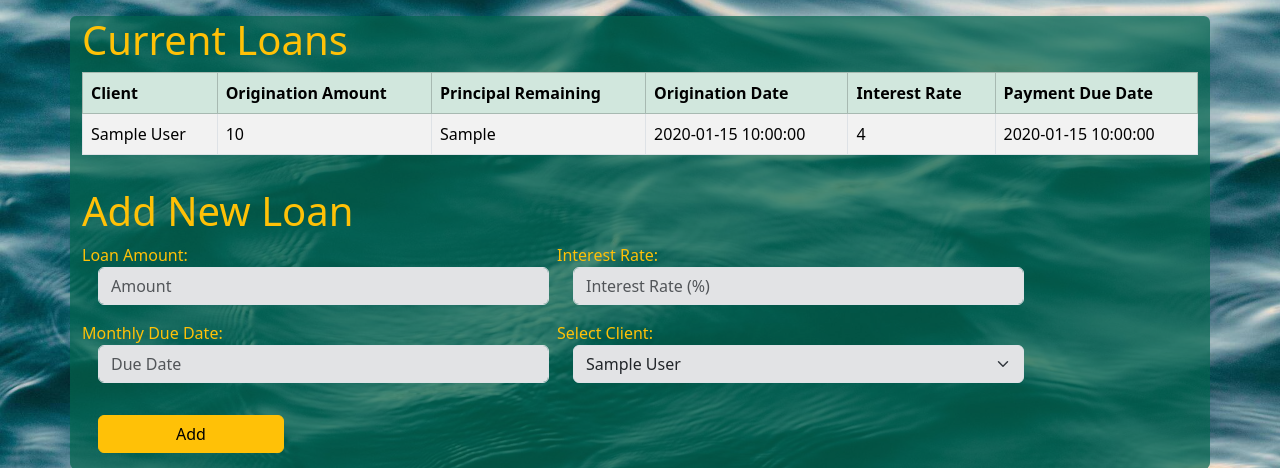
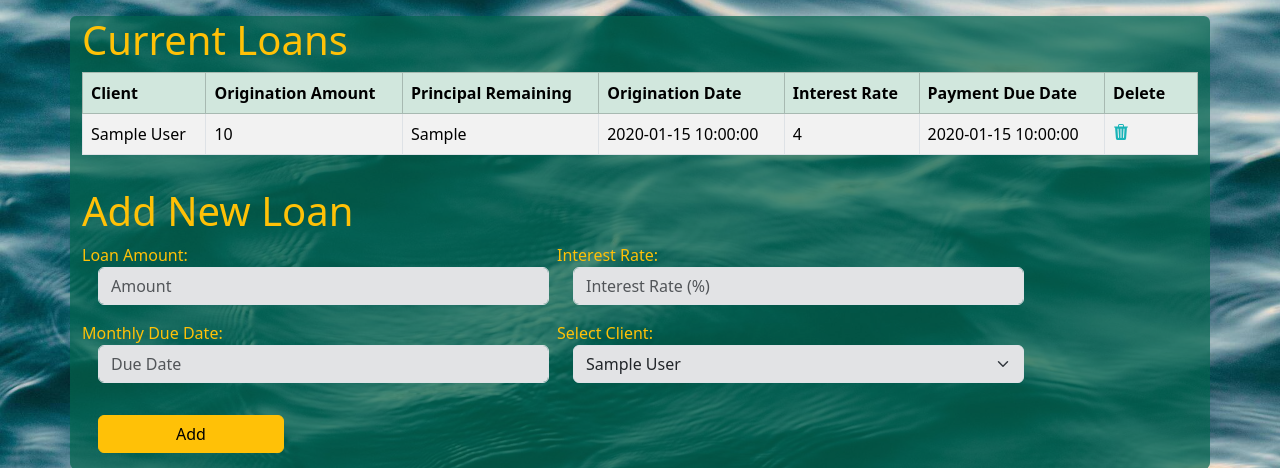
Before and after one commit to cbridgesosu/WeHeartLoanSharking, a Flask app: template templates/add_loan.j2 in a window 1280 px wide. Shown: the part 77-545 px from the top of the page. Run offline with Flask 3, Linux system fonts and the light colour scheme; the template is opened without the code that fills it: most values are stand-ins (such as "Sample title", 1, 10 or a date in 2020); some libraries are stand-ins or nearby versions.

Commit message:
Add delete to loans page.  Haven't tested as servers at OSU won't let me spin up gunicorn.

```diff
--- a/app.py
+++ b/app.py
@@ -273,6 +273,14 @@ def add_loan():
 
     return render_template("add_loan.j2", loans=loans,  clients=clients)
 
+@app.route('/delete_loan/<int:loanID>')
+def delete_assignment(loanID):
+    # Query to delete loan entry with selected ID
+    query_Delete_Loan = "DELETE FROM Loans WHERE loanID = '%s';"
+    cur = mysql.connection.cursor()
+    cur.execute(query_Delete_Loan, (loanID,))
+    mysql.connection.commit()
+
 # Routes for Collections page
 @app.route('/add_collection', methods=["POST", "GET"])
 def add_collection():
--- a/templates/add_loan.j2
+++ b/templates/add_loan.j2
@@ -14,6 +14,7 @@
                 <th>Origination Date</th>
                 <th>Interest Rate</th>
                 <th>Payment Due Date</th>
+                <th>Delete</th>
             </tr>
             <tbody>
             {% for loan in loans %}
@@ -24,6 +25,13 @@
                     <td>{{ loan['originationDate'] }}</td>
                     <td>{{ loan['interestRate'] }}</td>
                     <td>{{ loan['paymentDue'] }}</td>
+                    <td class="col-1"><a class="icon-link icon-link-hover text-end" style="--bs-link-color-rgb: 25, 180, 184;" href="/delete_loan/{{ loan['loanID'] }}">
+                        <svg xmlns="http://www.w3.org/2000/svg" width="16" height="16" fill="currentColor" class="bi bi-trash3-fill" viewBox="0 0 16 16">
+                        <path d="M11 1.5v1h3.5a.5.5 0 0 1 0 1h-.538l-.853 10.66A2 2 0 0 1 11.115 16h-6.23a2 2 0 0 1-1.994-1.84L2.038 3.5H1.5a.5.5 0 0 1
+                        0-1H5v-1A1.5 1.5 0 0 1 6.5 0h3A1.5 1.5 0 0 1 11 1.5m-5 0v1h4v-1a.5.5 0 0 0-.5-.5h-3a.5.5 0 0 0-.5.5M4.5 5.029l.5 8.5a.5.5 0 1 0
+                        .998-.06l-.5-8.5a.5.5 0 1 0-.998.06m6.53-.528a.5.5 0 0 0-.528.47l-.5 8.5a.5.5 0 0 0 .998.058l.5-8.5a.5.5 0 0 0-.47-.528M8 4.5a.5.5
+                        0 0 0-.5.5v8.5a.5.5 0 0 0 1 0V5a.5.5 0 0 0-.5-.5"/></svg></a>
+                    </td>
                 </tr>
             {% endfor %}
         </table>
```
